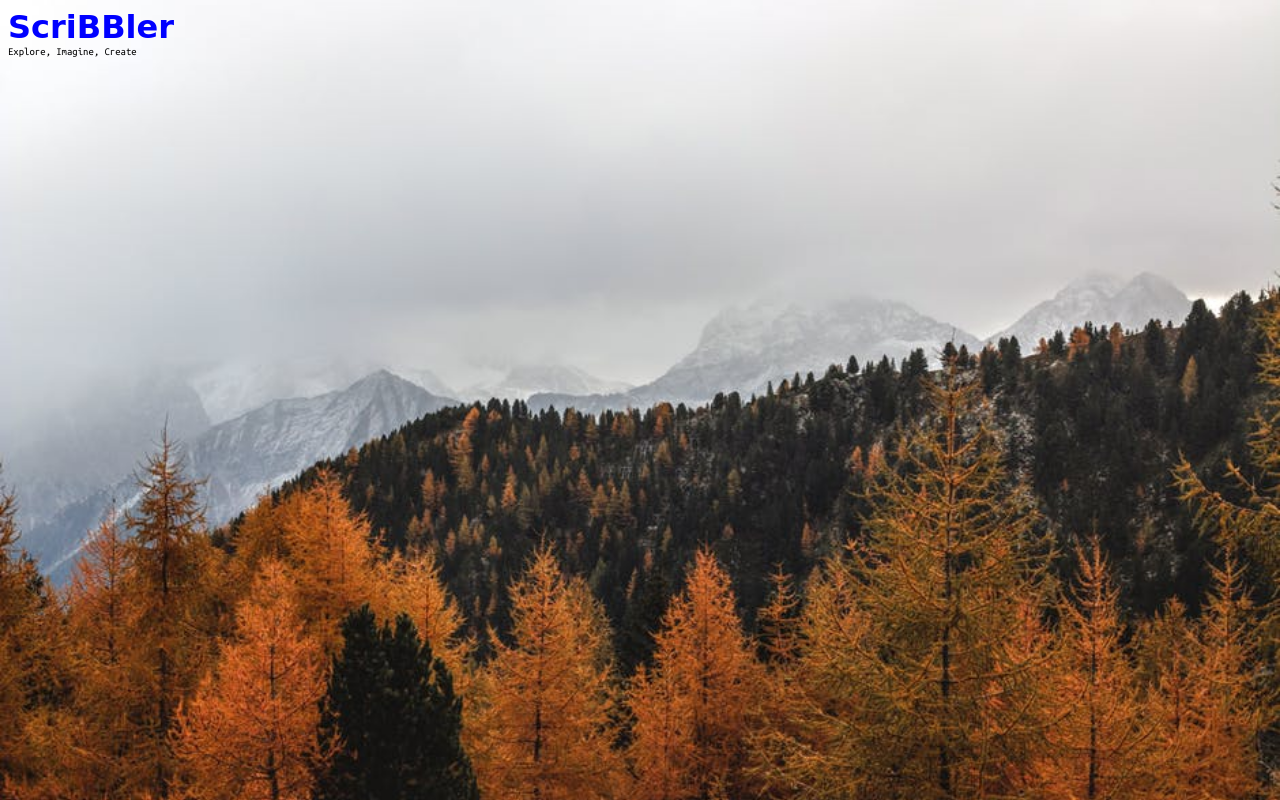
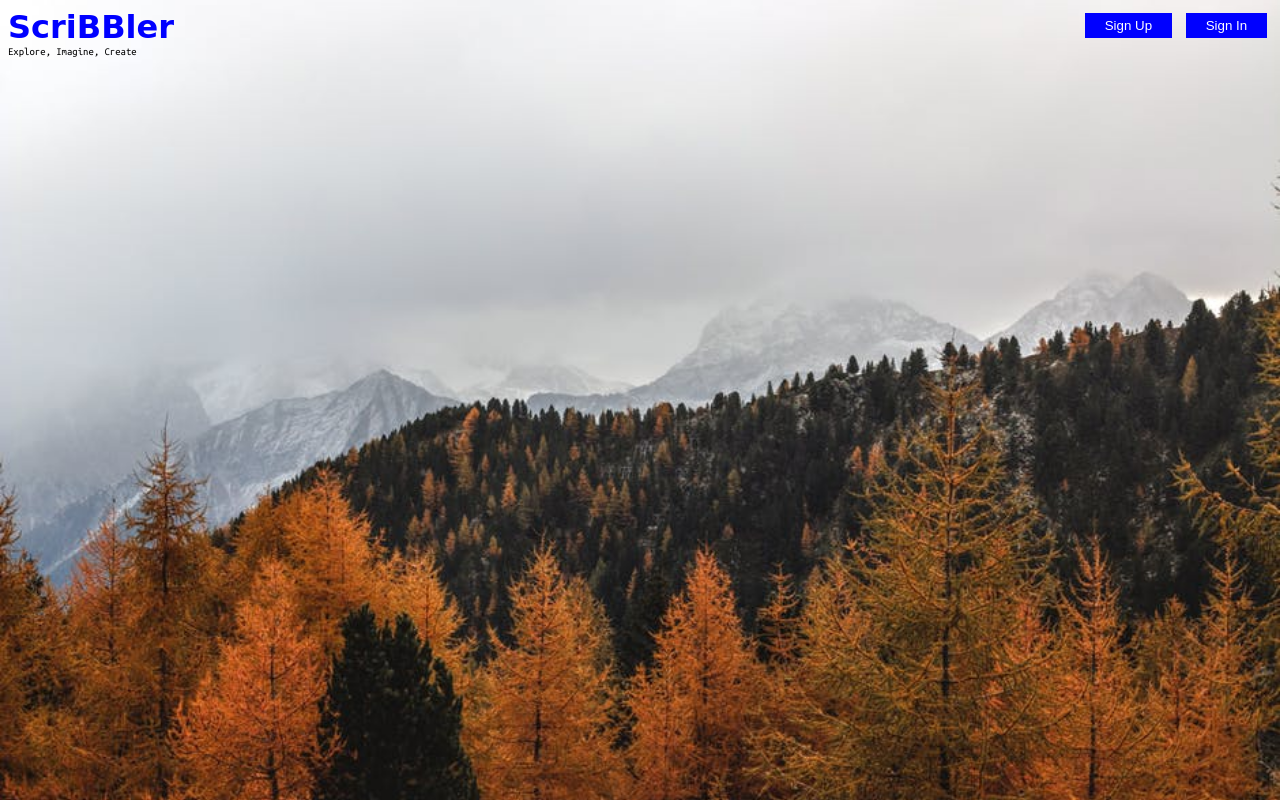
Before and after one commit to sbajpai15/Course-6-Project-Stub---Scribbler--1-, a plain HTML site: page index.html in a window 1280 px wide. Drawn offline with Linux system fonts and the light colour scheme; a web font is replaced by a local one.

Commit message:
Header button added

```diff
--- a/index.html
+++ b/index.html
@@ -19,11 +19,18 @@
 
      <!-- Header -->
      <div class="header">
-         <!-- Logo -->
+     <!-- Logo -->
       <div class="logo">
         <h1 class="logoText">ScriBBler</h1>
         <h6 class="subHeading">Explore, Imagine, Create</h6>
       </div>
+
+      <!-- Header Button -->
+      <div class="headerBtn">
+        <button type="button" data-toggle="modal" data-target="#signUpModal" id="btnSignUp">Sign Up</button>
+        <button type="button" data-toggle="modal" data-target="#signInModal" id="btnSignIn">Sign In</button>
+      </div>
+
 
 
     </div>
--- a/styles/header.css
+++ b/styles/header.css
@@ -17,3 +17,23 @@
     margin: 0;
     font-weight: normal
   }
+
+  .headerBtn button {
+    background-color: blue;
+    border: none;
+    color: white;
+    padding: 5px;
+    padding-left: 20px;
+    padding-right:20px;
+    margin: 0.3rem;
+    cursor: pointer;
+    text-align: center;
+  }
+
+  #signUpModalLabel {
+    color:grey;
+  }
+
+  #signInModalLabel {
+    color:grey;
+  }
```
